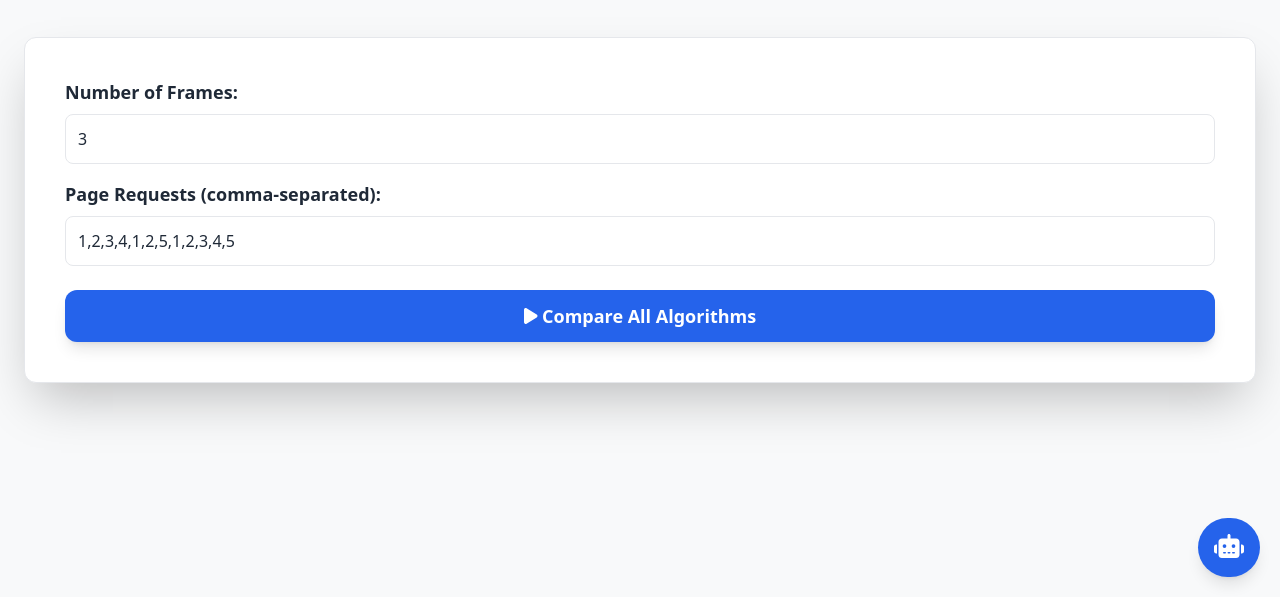
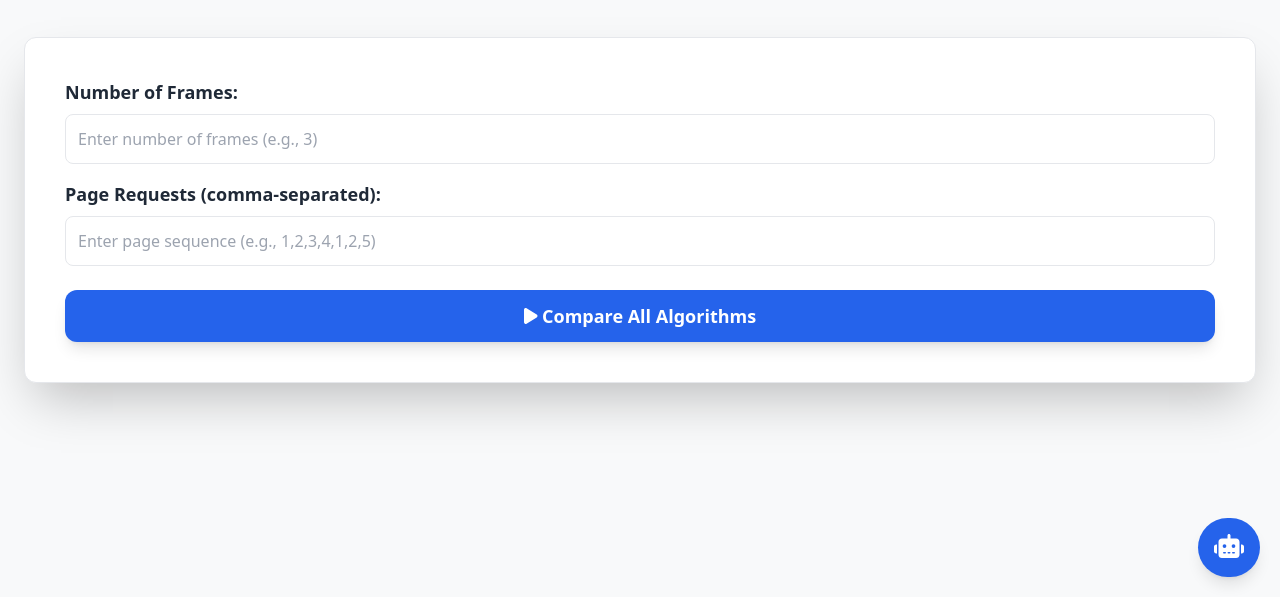
Before and after one commit to K4U5HIK1420/Virtual-Memory-Management-System, a plain HTML site: page frontend/static/index.html in a window 1280 px wide. Shown: the part 203-800 px from the top of the page. Drawn offline with nearby package versions, Linux system fonts and the light colour scheme.

Commit message:
updated input

```diff
--- a/frontend/static/index.html
+++ b/frontend/static/index.html
@@ -24,10 +24,10 @@
 
         <div class="bg-white p-10 rounded-xl shadow-2xl border text-gray-800">
             <label class="block font-semibold text-lg">Number of Frames:</label>
-            <input type="number" id="frames" class="w-full p-3 border rounded-lg mt-2 focus:ring-2 transition-mode" min="1" value="3">
+            <input type="number" id="frames" class="w-full p-3 border rounded-lg mt-2 focus:ring-2 transition-mode" min="1" placeholder="Enter number of frames (e.g., 3)">
 
             <label class="block font-semibold text-lg mt-4">Page Requests (comma-separated):</label>
-            <input type="text" id="pageRequests" class="w-full p-3 border rounded-lg mt-2 focus:ring-2 transition-mode" value="1,2,3,4,1,2,5,1,2,3,4,5">
+            <input type="text" id="pageRequests" class="w-full p-3 border rounded-lg mt-2 focus:ring-2 transition-mode" placeholder="Enter page sequence (e.g., 1,2,3,4,1,2,5)">
 
             <button id="runSimulation" class="mt-6 w-full bg-blue-600 text-white py-3 rounded-xl shadow-lg hover:bg-blue-700 transition-mode text-lg font-bold">
                 <i class="fas fa-play"></i> Compare All Algorithms
@@ -90,7 +90,7 @@
         </div>
     </div>
 
-    <!-- Chatbot (unchanged) -->
+    <!-- Chatbot -->
     <div id="chatbot" class="fixed bottom-5 right-5">
         <button id="chatbotToggle" class="bg-blue-600 text-white p-4 rounded-full shadow-lg hover:bg-blue-700 transition-mode">
             <i class="fas fa-robot text-2xl"></i>
```
